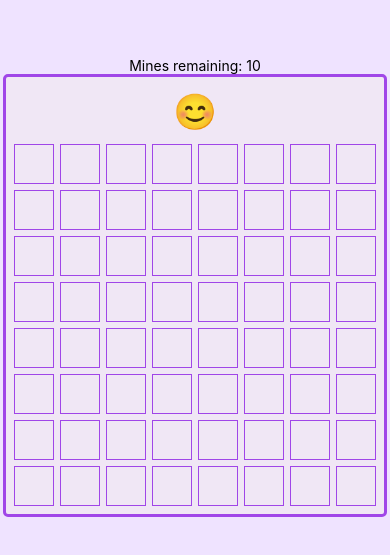
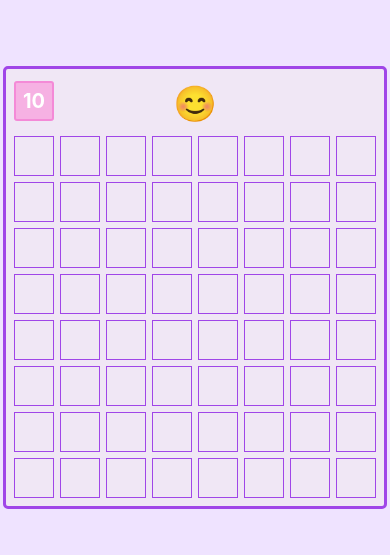
Before and after one commit to grantbartone/RN-minesweeper, a React Native app: screen / in a window 390 px wide. Shown: the part 135-690 px from the top of the page. Built offline with nearby package versions, Linux system fonts and the light colour scheme.

Commit message:
updates mines remaining style

```diff
--- a/App.tsx
+++ b/App.tsx
@@ -125,15 +125,17 @@ export default function App() {
         return "😊";
       case "lose":
         return "😢";
-      case "win":
+      case "win": // TODO: add method to calculate 'win' gameStatus
         return "😎";
     }
   };
 
   return (
     <View style={styles.container}>
-      <Text>Mines remaining: {minesRemaining}</Text>
       <View style={styles.board}>
+        <View style={styles.minesRemaining}>
+          <Text style={styles.minesRemainingText}>{minesRemaining}</Text>
+        </View>
         <View style={styles.header}>
           <TouchableOpacity onPress={toggleNewGame}>
             <Text style={styles.newGameButton}>{renderGameEmoji()}</Text>
@@ -161,9 +163,9 @@ export default function App() {
 const styles = StyleSheet.create({
   container: {
     flex: 1,
-    backgroundColor: "#efe3ff",
     alignItems: "center",
     justifyContent: "center",
+    backgroundColor: "#efe3ff",
   },
   board: {
     justifyContent: "center",
@@ -175,10 +177,25 @@ const styles = StyleSheet.create({
     borderRadius: 5,
   },
   header: {
+    flexDirection: "row",
     justifyContent: "center",
     alignItems: "center",
     paddingVertical: 8,
   },
+  minesRemaining: {
+    position: "absolute",
+    justifyContent: "center",
+    alignItems: "center",
+    width: 40,
+    height: 40,
+    top: 12,
+    left: 8,
+    backgroundColor: "#f6b1e3",
+    borderRadius: 3,
+    borderWidth: 2,
+    borderColor: "#f48ad7",
+  },
+  minesRemainingText: { fontSize: 20, fontWeight: "bold", color: "white" },
   newGameButton: { fontSize: 35 },
   row: { flexDirection: "row" },
   cell: {
```
